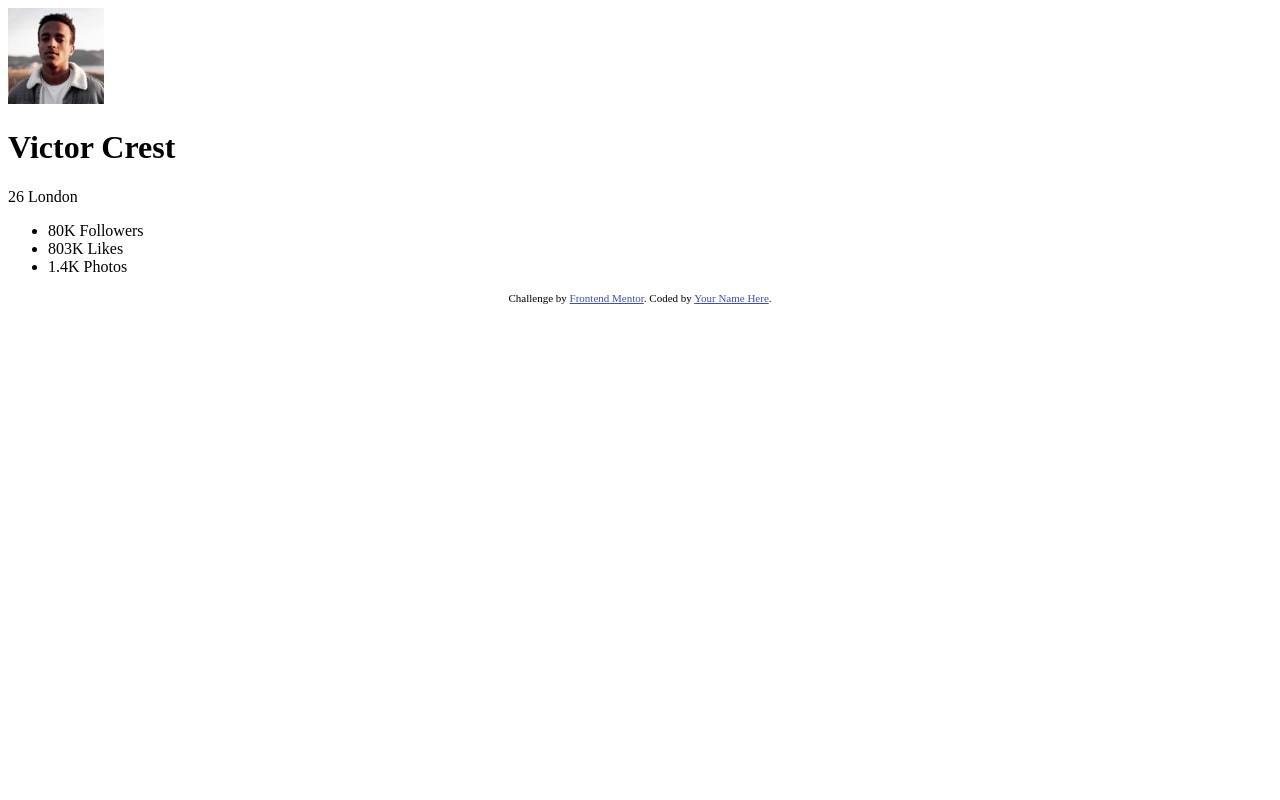
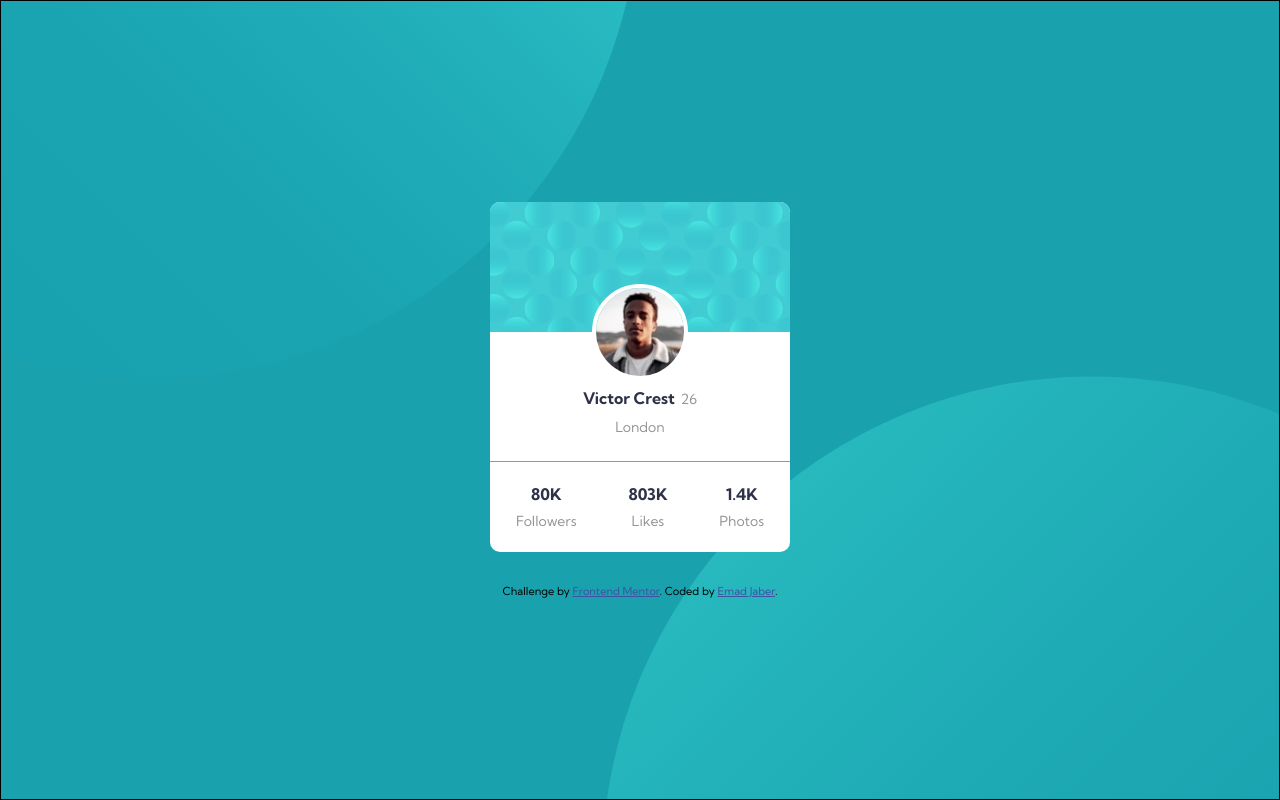
Before and after one commit to emad2411/profile-card-component, a plain HTML site: page index.html in a window 1280 px wide. Drawn offline with Linux system fonts and the light colour scheme.

Commit message:
first commit

```diff
--- /dev/null
+++ b/css/styles.css
@@ -0,0 +1,124 @@
+        @import url('https://fonts.googleapis.com/css2?family=Kumbh+Sans:wght@400;700&display=swap');
+         :root {
+            --dark-cyan: hsl(185, 75%, 39%);
+            --very-dark-desaturated-blue: hsl(229, 23%, 23%);
+            --dark-grayish-blue: hsl(227, 10%, 46%);
+            --dark-gray: hsl(0, 0%, 59%);
+        }
+
+        * {
+            box-sizing: border-box;
+            -webkit-box-sizing: border-box;
+            -moz-box-sizing: border-box;
+            margin: 0;
+            padding: 0;
+        }
+
+        body {
+            position: relative;
+            height: 100vh;
+            font-family: 'Kumbh Sans', sans-serif;
+            background: url(../images/bg-pattern-top.svg), url(../images/bg-pattern-bottom.svg), var(--dark-cyan);
+            background-repeat: no-repeat;
+            background-position: right 50vw top -75vh, left 47vw top 47vh;
+            border: 1px solid black;
+            overflow: hidden;
+        }
+
+        .container {
+            margin: 0 auto;
+            height: 100%;
+            display: flex;
+            flex-direction: column;
+            justify-content: center;
+            align-items: center;
+        }
+
+        ul {
+            list-style-type: none;
+        }
+
+        .profile {
+            background-color: white;
+            width: 300px;
+            height: 350px;
+            border-radius: 10px;
+            overflow: hidden;
+        }
+
+        .profile .header {
+            background-image: url(../images/bg-pattern-card.svg);
+            height: 37%;
+        }
+
+        .profile .info {
+            height: 37%;
+            text-align: center;
+        }
+
+        .profile .info img {
+            width: 6rem;
+            border-radius: 50%;
+            border: 4px white solid;
+            display: block;
+            position: relative;
+            top: 0;
+            transform: translateY(-50%);
+            margin: 0 auto -2.5rem auto;
+        }
+
+        .profile .info h1 {
+            color: var(--very-dark-desaturated-blue);
+            display: inline-block;
+            font-size: 1rem;
+            margin-bottom: 0.625rem;
+            margin-right: 0.1325rem;
+        }
+
+        .profile .info>span {
+            color: var(--dark-gray);
+            font-size: 0.875rem;
+        }
+
+        .profile .info>span:nth-of-type(2) {
+            display: block;
+        }
+
+        .stats {
+            align-items: center;
+            border-top: 1px var(--dark-gray) solid;
+            height: 26%;
+        }
+
+        .stats>ul {
+            width: 100%;
+            height: 100%;
+            display: flex;
+            justify-content: space-around;
+            align-items: center;
+            text-align: center;
+        }
+
+        .stats>ul li {
+            font-weight: 700;
+            color: var(--very-dark-desaturated-blue);
+        }
+
+        .stats>ul span {
+            display: block;
+            font-weight: 400;
+            color: var(--dark-gray);
+            font-size: 0.875rem;
+            margin-top: 0.5rem;
+        }
+
+        .attribution {
+            font-size: 11px;
+            text-align: center;
+            align-self: center;
+            margin-top: 2rem;
+        }
+
+        .attribution a {
+            color: hsl(228, 45%, 44%);
+        }
--- a/index.html
+++ b/index.html
@@ -10,17 +10,9 @@
 
     <title>Frontend Mentor | Profile card component</title>
 
-    <!-- Feel free to remove these styles or customise in your own stylesheet 👍 -->
-    <style>
-        .attribution {
-            font-size: 11px;
-            text-align: center;
-        }
+    <link rel="stylesheet" href="css/styles.css">
 
-        .attribution a {
-            color: hsl(228, 45%, 44%);
-        }
-    </style>
+
 </head>
 
 <body>
@@ -34,18 +26,21 @@
                 <span>26</span>
                 <span>London</span>
             </div>
-            <ul class="stats">
-                <li> 80K Followers</li>
-                <li> 803K Likes</li>
-                <li> 1.4K Photos</li>
-            </ul>
+            <div class="stats">
+                <ul>
+                    <li> 80K <span>Followers</span> </li>
+                    <li> 803K <span>Likes </span></li>
+                    <li> 1.4K <span>Photos</span> </li>
+                </ul>
+            </div>
 
+        </div>
+        <div class="attribution">
+            Challenge by <a href="https://www.frontendmentor.io?ref=challenge" target="_blank">Frontend Mentor</a>. Coded by <a href="#">Emad Jaber</a>.
         </div>
     </div>
 
-    <div class="attribution">
-        Challenge by <a href="https://www.frontendmentor.io?ref=challenge" target="_blank">Frontend Mentor</a>. Coded by <a href="#">Your Name Here</a>.
-    </div>
+
 </body>
 
 </html>
```
Also changed, not shown: screenshot2.bmp (added), 2 other files.
